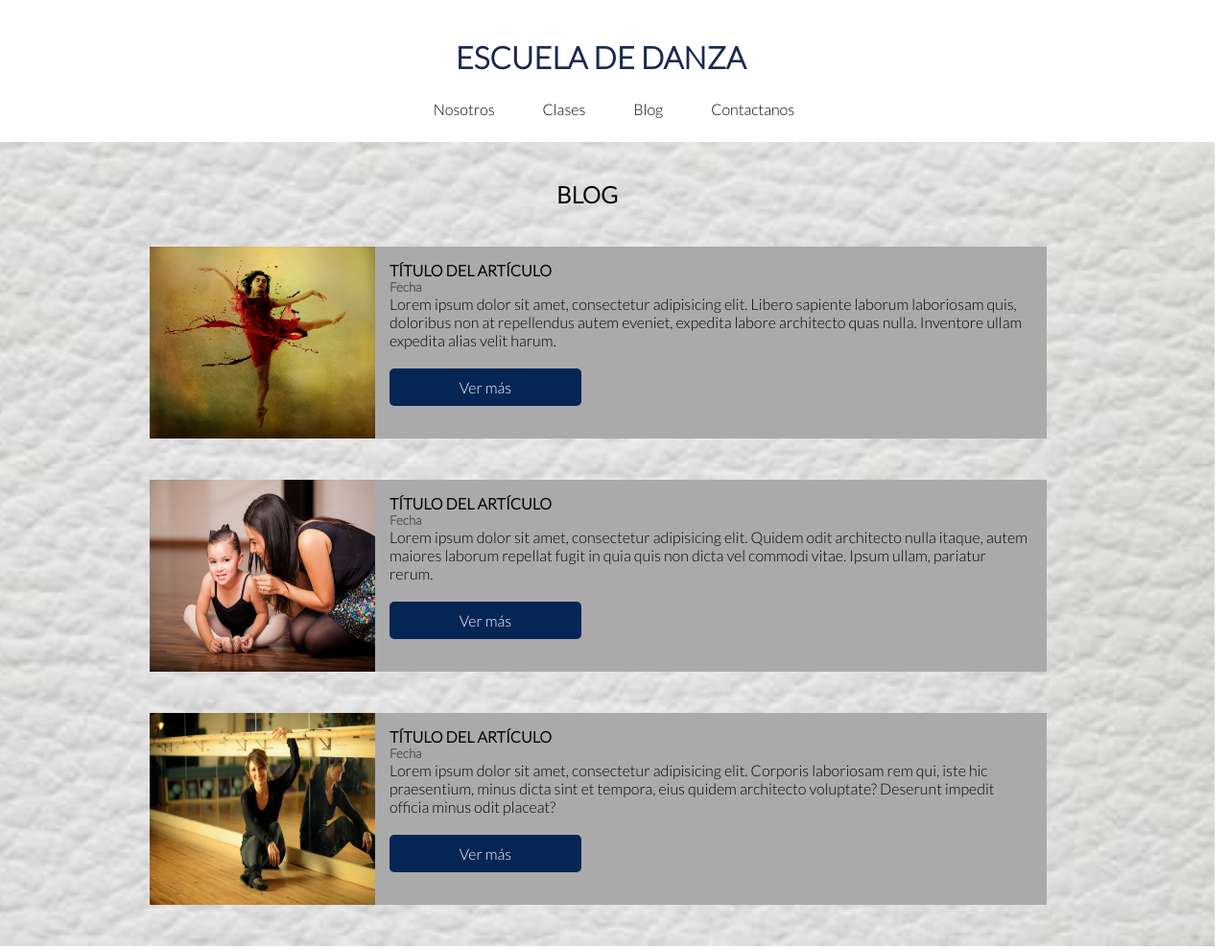
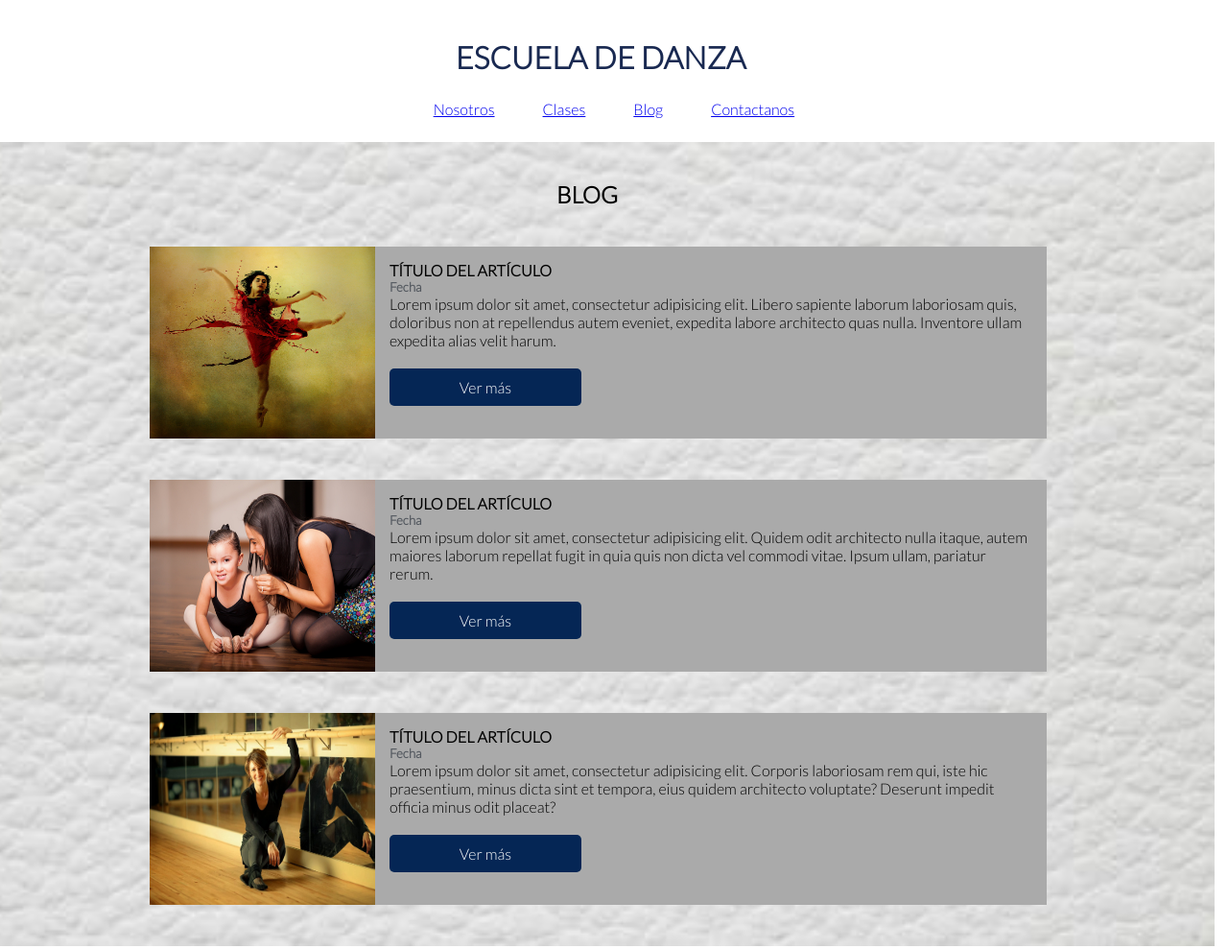
Before and after one commit to zhernandez/Escuela-de-Danza, a plain HTML site: page blog.html in a window 1280 px wide. Shown: the top 989 px of the page at 96% size. Drawn offline with Linux system fonts and the light colour scheme.

Commit message:
listo para entrega

```diff
--- a/blog.html
+++ b/blog.html
@@ -18,10 +18,10 @@
 		    <div class="row bg-white">
 			    <div class="col-4"></div>
 			    <div class="col-5">
-			    	<div class="menu">Nosotros</div>
-			    	<div class="menu">Clases</div>
-			    	<div class="menu">Blog</div>
-			    	<div class="menu">Contactanos</div>
+			    	<div class="menu"><a href="nosotros.html">Nosotros</a></div>
+				    <div class="menu"><a href="clases.html">Clases</a></div>
+				    <div class="menu"><a href="blog.html">Blog</a></div>
+				    <div class="menu"><a href=".html">Contactanos</a></div>
 			    </div>
 			    <div class="col-3"></div>
 		    </div>
```
Also changed, not shown: clases.html (+4 -4 lines), index.html (+4 -4 lines), nosotros.html (+4 -4 lines).
